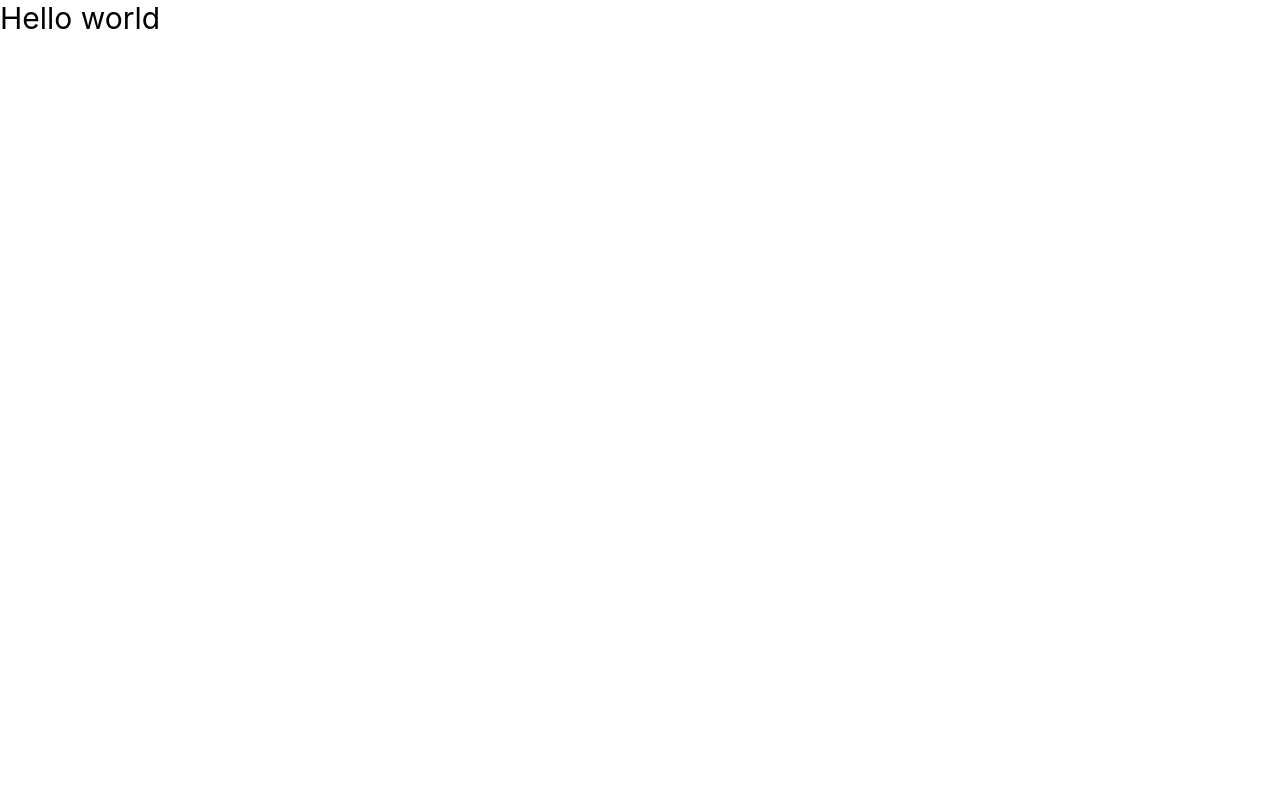
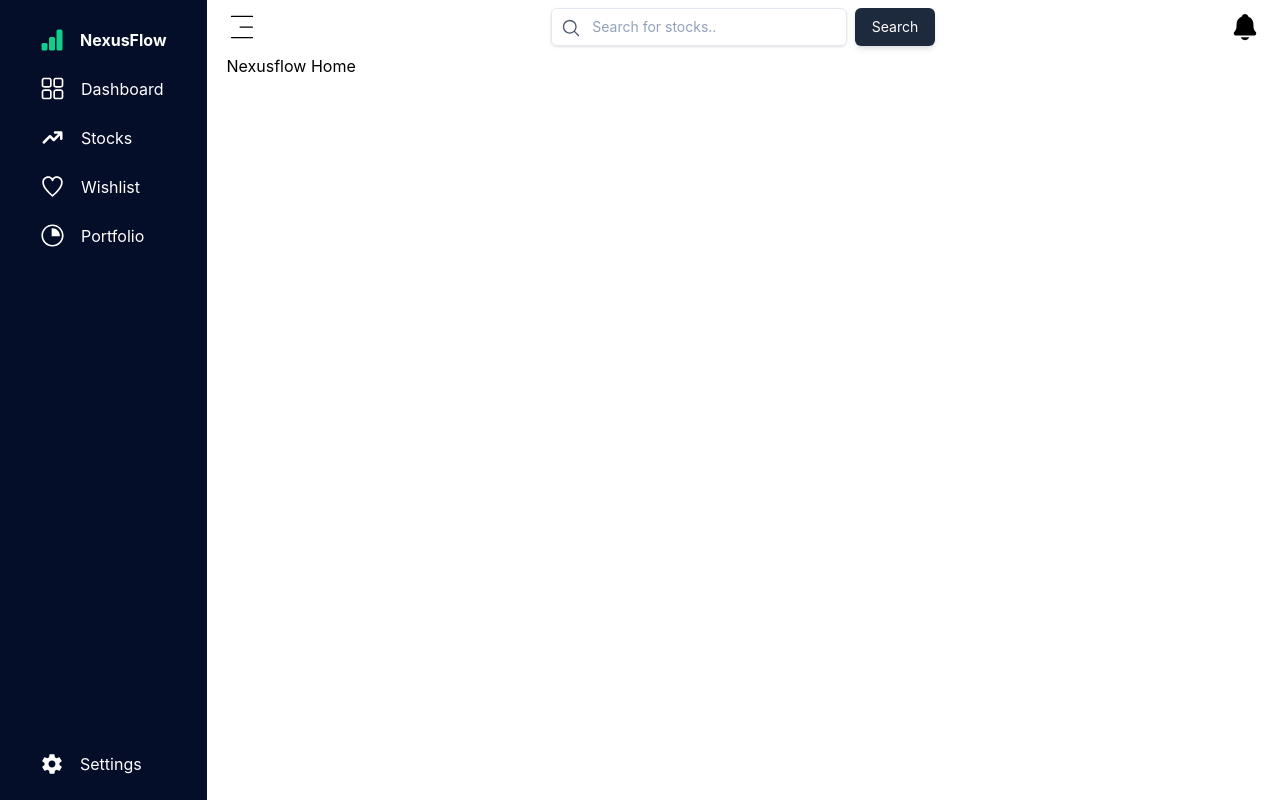
Before and after one commit to nrd00/nexusflow, a React (Vite) app: page / in a window 1280 px wide. Built offline with nearby package versions, Linux system fonts and the light colour scheme.

Commit message:
Add navbar and sidebar

```diff
--- a/src/App.css
+++ b/src/App.css
@@ -0,0 +1,17 @@
+.container{
+    max-width: 1320px;
+    padding: 0px 20px;
+}
+
+.nav-link {
+  color: white;
+}
+
+.nav-link.active {
+  background-color: #e0e7ff;
+  color: #4f46e5;
+  font-weight: 600;
+}
+.nav-link.active .title {
+  color: red !important;
+}
--- a/src/App.jsx
+++ b/src/App.jsx
@@ -1,14 +1,42 @@
-import './App.css'
+import { useState } from "react";
+import "./App.css";
+import Navigation from "./Components/Navigation";
+import Sidebar from "./Components/Sidebar";
+import { BrowserRouter, Routes, Route, Outlet } from "react-router";
 
 function App() {
-
+  const [isCollapsed, setIsCollapsed] = useState(false);
+  const toggleSidebar = () => {
+    setIsCollapsed((prev) => !prev);
+  };
 
   return (
     <>
-
-      <div className='text-3xl'>Hello world</div>
+      <BrowserRouter>
+        <Routes>
+          <Route
+            path="/"
+            element={
+              <div className="flex">
+                <Sidebar isCollapsed={isCollapsed} />
+                <div className="container">
+                  <Navigation toggleSidebar={toggleSidebar} />
+                  <Outlet />
+                </div>
+              </div>
+            }
+          >
+            <Route index element={<div>Nexusflow Home</div>} />
+            <Route path="dashboard" element={<div>Dashboard</div>} />
+            <Route path="stocks" element={<div>Stocks</div>} />
+            <Route path="wishlist" element={<div>Wishlist</div>} />
+            <Route path="portfolio" element={<div>Portfolio</div>} />
+            <Route path="settings" element={<div>Settings</div>} />
+          </Route>
+        </Routes>
+      </BrowserRouter>
     </>
-  )
+  );
 }
 
-export default App
+export default App;
--- /dev/null
+++ b/src/Components/MenuItems.jsx
@@ -0,0 +1,18 @@
+import {
+  RxDashboard,
+  RxHeart,
+  RxPieChart
+} from 'react-icons/rx';
+
+import { HiTrendingUp } from "react-icons/hi";
+import { IoMdHome } from "react-icons/io";
+
+
+
+
+export const MenuItems = [
+  { id: 'dashboard', title: 'Dashboard', icon: RxDashboard, path: '/dashboard' },
+  { id: 'stocks', title: 'Stocks', icon: HiTrendingUp , path: '/stocks' },
+  { id: 'wishlist', title: 'Wishlist', icon: RxHeart, path: '/wishlist' },
+  { id: 'portfolio', title: 'Portfolio', icon: RxPieChart, path: '/portfolio' },
+];
--- a/src/Components/Navigation.jsx
+++ b/src/Components/Navigation.jsx
@@ -1,19 +1,48 @@
 import { CiMenuFries } from "react-icons/ci";
+import { IoNotifications } from "react-icons/io5";
 
+const Navigation = ({toggleSidebar}) => {
+  return (
+    <>
+      <nav className="flex justify-between items-center py-2">
+        <CiMenuFries className="text-3xl font-bold cursor-pointer"
+          onClick={toggleSidebar}
+        />
+        <div class="w-full max-w-sm min-w-50">
+          <div class="relative flex items-center">
+            <svg
+              xmlns="http://www.w3.org/2000/svg"
+              viewBox="0 0 24 24"
+              fill="currentColor"
+              class="absolute w-5 h-5 top-2.5 left-2.5 text-slate-600"
+            >
+              <path
+                fill-rule="evenodd"
+                d="M10.5 3.75a6.75 6.75 0 1 0 0 13.5 6.75 6.75 0 0 0 0-13.5ZM2.25 10.5a8.25 8.25 0 1 1 14.59 5.28l4.69 4.69a.75.75 0 1 1-1.06 1.06l-4.69-4.69A8.25 8.25 0 0 1 2.25 10.5Z"
+                clip-rule="evenodd"
+              />
+            </svg>
 
+            <input
+              class="w-full bg-transparent placeholder:text-slate-400 text-slate-700 text-sm border border-slate-200 rounded-md pl-10 pr-3 py-2 transition duration-300 ease focus:outline-none focus:border-slate-400 hover:border-slate-300 shadow-sm focus:shadow"
+              placeholder="Search for stocks.."
+            />
 
+            <button
+              class="rounded-md bg-slate-800 py-2 px-4 border border-transparent text-center text-sm text-white transition-all shadow-md hover:shadow-lg focus:bg-slate-700 focus:shadow-none active:bg-slate-700 hover:bg-slate-700 active:shadow-none disabled:pointer-events-none disabled:opacity-50 disabled:shadow-none ml-2"
+              type="button"
+            >
+              Search
+            </button>
+          </div>
+        </div>
 
-
-const Navigation = () => {
-
-    return(
-        <>
-        <nav>
-            <a href="#">NexusFlow</a>
-            <CiMenuFries />
-        </nav>
-        </>
-    )
-}
+        <div className="profile">
+        <IoNotifications className="text-3xl font-bold"/>
+        </div>
+      </nav>
+    </>
+  );
+};
 
 export default Navigation;
--- /dev/null
+++ b/src/Components/Sidebar.jsx
@@ -0,0 +1,65 @@
+import { MenuItems } from "./MenuItems";
+import { IoMdSettings } from "react-icons/io";
+import { NavLink } from "react-router";
+import { BsBarChartFill } from "react-icons/bs";
+
+const Sidebar = ({ isCollapsed }) => {
+  return (
+    <aside
+      className={`sidebar ${isCollapsed ? "collapsed" : ""} bg-[#040E28] px-5 py-5 h-screen flex flex-col justify-between`}
+    >
+      <ul className="flex flex-col gap-y-2">
+        <NavLink
+          className="flex gap-x-4 px-5 py-2 hover:bg-[#5B62FC] rounded cursor-pointer"
+          to={"/"}
+        >
+          <BsBarChartFill className="text-[#10CE8E] text-2xl" />
+          {!isCollapsed && (
+            <span className="title text-md text-white font-bold">
+              NexusFlow
+            </span>
+          )}
+        </NavLink>
+
+        {MenuItems.map((item) => {
+          const Icon = item.icon;
+
+          return (
+            <li key={item.id}>
+              <NavLink
+                to={item.path}
+                className={({ isActive }) =>
+                  `flex items-center gap-x-4 px-5 py-2 rounded cursor-pointer ${
+                    isActive
+                      ? "bg-[#e0e7ff] text-[#4f46e5] font-semibold"
+                      : "text-white"
+                  }`
+                }
+              >
+                <span className="icon">
+                  <Icon size={25} />
+                </span>
+
+                {!isCollapsed && (
+                  <span className="title text-md">{item.title}</span>
+                )}
+              </NavLink>
+            </li>
+          );
+        })}
+      </ul>
+
+      <NavLink
+        className="flex gap-x-4 px-5 py-1 hover:bg-[#5B62FC] rounded cursor-pointer"
+        to={"settings"}
+      >
+        <IoMdSettings className="text-white text-2xl" />
+        {!isCollapsed && (
+          <span className="title text-md text-white">Settings</span>
+        )}
+      </NavLink>
+    </aside>
+  );
+};
+
+export default Sidebar;
--- /dev/null
+++ b/src/Pages/Dashboard.jsx
@@ -0,0 +1,11 @@
+
+
+const Dashboard = () => {
+    return (
+        <div>
+            Dashboard
+        </div>
+    );
+};
+
+export default Dashboard;
```
